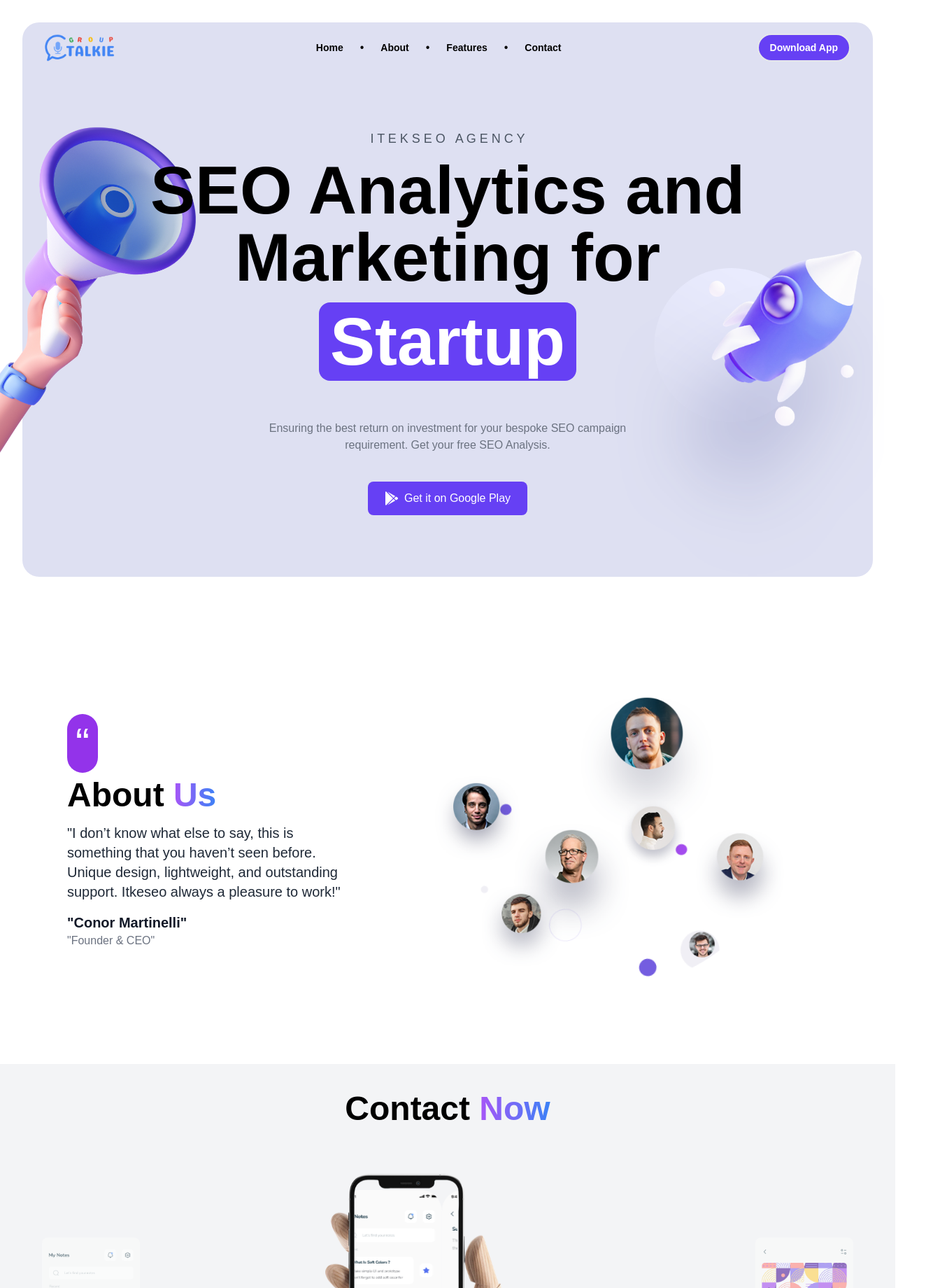
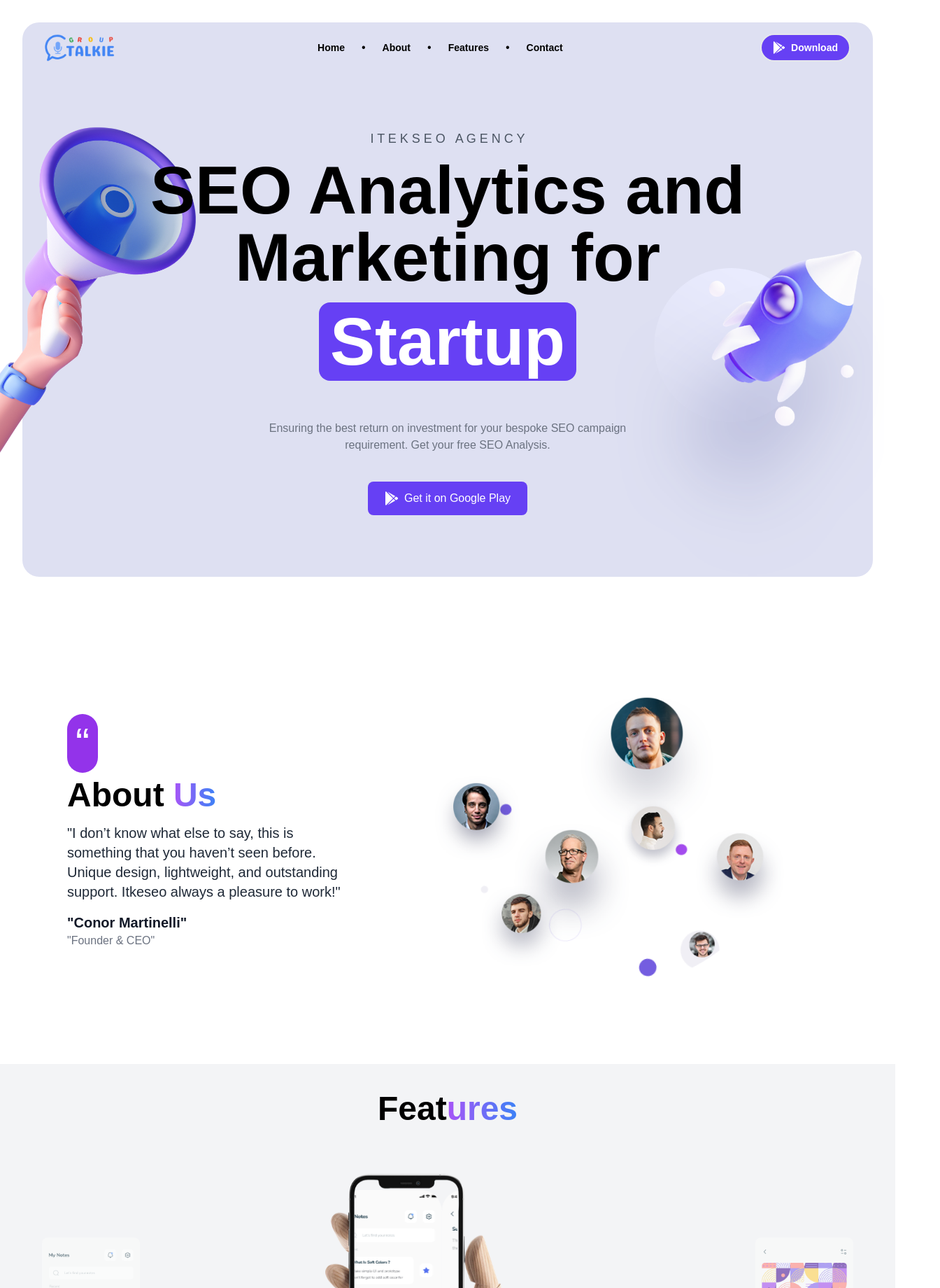
Before and after one commit to GAURAV1-ui/Clubhouse, a Next.js app: page / in a window 1280 px wide. Shown: the top 1840 px of the page at 70% size, 1344 px wide, since content can reach past the window. Built offline with nearby package versions, Linux system fonts and the light colour scheme.

Commit message:
Header updated

```diff
--- a/src/app/page.tsx
+++ b/src/app/page.tsx
@@ -24,8 +24,9 @@
         <Download />
       </section>
       <section id="contact">
-        <Contact/>
+        <Contact />
       </section>
+
       <Footer />
     </div>
   );
--- a/src/components/contact.tsx
+++ b/src/components/contact.tsx
@@ -35,7 +35,7 @@
         <h1 className="text-4xl md:text-5xl font-bold text-black leading-tight">
           Contact{" "}
           <span className="bg-gradient-to-r from-purple-500 to-blue-500 text-transparent bg-clip-text">
-            Now
+            Us
           </span>
         </h1>
         <p className="text-gray-700 mt-2">We will contact you within 24h.</p>
@@ -135,7 +135,7 @@
           <img
             src="/contact_message.png"
             alt="Small Decorative Right"
-            className="absolute top-6 -right-20 w-30 h-30 z-0 hidden md:block"
+            className="absolute top-6 -right-10 w-40 h-32 z-0 hidden md:block"
           />
         </div>
       </div>
--- a/src/components/hamburger-menu.tsx
+++ b/src/components/hamburger-menu.tsx
@@ -1,21 +1,27 @@
 import React, { useState } from "react";
+import { useRouter } from "next/router";
 import { motion, AnimatePresence } from "framer-motion";
 import NextLink from "next/link";
 import { Link } from "@/lib/types";
 import Hamburger from "hamburger-react";
+import { FaGooglePlay } from "react-icons/fa";
 
 type HamburgerMenuProps = { links: Link[] };
 
 const HamburgerMenu: React.FC<HamburgerMenuProps> = ({ links }) => {
   const [isOpen, setIsOpen] = useState(false);
+  const router = useRouter();
 
-  const handleScroll = (hash: string) => {
+  const handleNavigation = (hash: string) => {
     setIsOpen(false);
-    const target = document.querySelector(hash);
-    if (target) {
-      window.scrollTo({
-        top: target.getBoundingClientRect().top + window.scrollY - 80, // Adjust offset if needed
-        behavior: "smooth",
+
+    // If already on the home page, scroll to the section
+    if (router.pathname === "/") {
+      document.querySelector(hash)?.scrollIntoView({ behavior: "smooth" });
+    } else {
+      // Navigate to the home page first, then scroll after page loads
+      router.push(`/${hash.replace("#", "")}`).then(() => {
+        document.querySelector(hash)?.scrollIntoView({ behavior: "smooth" });
       });
     }
   };
@@ -29,20 +35,24 @@
             initial={{ x: -50, opacity: 0 }}
             animate={{ x: 0, opacity: 1 }}
           >
-            <img
-              src="/logo.png"
-              alt="Logo"
-              className="w-24 h-8"
-            />
+            <img src="/logo.png" alt="Logo" className="w-24 h-8" />
           </motion.div>
         </NextLink>
 
-        <motion.button
-          className="text-black p-2"
-          onClick={() => setIsOpen(!isOpen)}
-        >
-          <Hamburger toggled={isOpen} toggle={setIsOpen} size={20} />
-        </motion.button>
+        <div className="flex items-center gap-4">
+          <motion.button
+            className="flex items-center gap-2 px-4 py-2 font-semibold text-sm rounded-full border-2 bg-[#6640f4] transition hover:bg-[#500FE5] text-white"
+            initial={{ x: 50, opacity: 0 }}
+            animate={{ x: 0, opacity: 1 }}
+            onClick={() => document.getElementById("download")?.scrollIntoView({ behavior: "smooth" })}
+          >
+            <FaGooglePlay size={18} />
+          </motion.button>
+
+          <motion.button className="text-black p-2" onClick={() => setIsOpen(!isOpen)}>
+            <Hamburger toggled={isOpen} toggle={setIsOpen} size={20} />
+          </motion.button>
+        </div>
       </div>
 
       <AnimatePresence>
@@ -56,7 +66,7 @@
             {links.map((link) => (
               <button
                 key={link.hash}
-                onClick={() => handleScroll(link.hash)}
+                onClick={() => handleNavigation(link.hash)}
                 className="py-2 px-4 text-center text-gray-800 hover:text-blue-600 transition"
               >
                 {link.nameEng}
--- a/src/components/header.tsx
+++ b/src/components/header.tsx
@@ -1,72 +1,73 @@
 "use client";
 
-import React, { useState } from "react";
+import React, { useState, useEffect } from "react";
 import { motion } from "framer-motion";
 import { Link as ScrollLink } from "react-scroll";
 import NextLink from "next/link";
 import { Link } from "@/lib/types";
+import { FaGooglePlay } from "react-icons/fa";
 
 type HeaderProps = { links: Link[] };
 
 export default function Header({ links }: HeaderProps) {
-  const [isSidebarOpen, setIsSidebarOpen] = useState(false);
+  const [isSticky, setIsSticky] = useState(false);
+
+  useEffect(() => {
+    const handleScroll = () => {
+      setIsSticky(window.scrollY > 50);
+    };
+
+    window.addEventListener("scroll", handleScroll);
+    return () => {
+      window.removeEventListener("scroll", handleScroll);
+    };
+  }, []);
 
   return (
-    <>
-      <header className="hidden md:flex items-center justify-between w-full px-8 py-4">
-        <div className="flex items-center">
-          <NextLink href="/" passHref>
-            <motion.div
-              className="cursor-pointer"
-              initial={{ x: -50, opacity: 0 }}
-              animate={{ x: 0, opacity: 1 }}
-            >
-              <img
-                src="/logo.png"
-                alt="Logo"
-                className="w-30 h-10"
-              />
-            </motion.div>
-          </NextLink>
-        </div>
+    <header
+      className={`transition-all duration-300 z-50 ${
+        isSticky
+          ? "fixed top-0 left-0 w-full bg-white shadow-md py-3"
+          : "relative bg-transparent py-4"
+      }`}
+    >
+      <div className="hidden md:flex items-center justify-between w-full px-8">
+        <NextLink href="/" passHref>
+          <motion.div className="cursor-pointer" initial={{ x: -50, opacity: 0 }} animate={{ x: 0, opacity: 1 }}>
+            <img src="/logo.png" alt="Logo" className="w-30 h-10" />
+          </motion.div>
+        </NextLink>
 
-        <motion.ul
-          className="flex gap-6 items-center"
-          initial={{ y: -100, opacity: 0 }}
-          animate={{ y: 0, opacity: 1 }}
-        >
+        <motion.ul className="flex gap-6 items-center" initial={{ y: -100, opacity: 0 }} animate={{ y: 0, opacity: 1 }}>
           {links.map((link, index) => (
             <React.Fragment key={link.hash}>
-              <motion.li
-                initial={{ y: -100, opacity: 0 }}
-                animate={{ y: 0, opacity: 1 }}
-              >
+              <motion.li initial={{ y: -100, opacity: 0 }} animate={{ y: 0, opacity: 1 }}>
                 <ScrollLink
                   to={link.hash.replace("#", "")}
                   smooth={true}
                   duration={500}
+                  offset={-70}
+                  spy={true}
                   className="cursor-pointer hover:text-blue-600 transition text-black text-sm font-semibold"
                 >
                   {link.nameEng}
                 </ScrollLink>
               </motion.li>
-              {index < links.length - 1 && (
-                <span className="text-black">•</span>
-              )}
+              {index < links.length - 1 && <span className="text-black">•</span>}
             </React.Fragment>
           ))}
         </motion.ul>
 
         <motion.button
-          className="px-4 py-2 font-semibold text-sm rounded-full border-2 bg-[#6640f4] transition hover:bg-[#500FE5 ] text-white"
-          id="contact"
+          className="flex items-center gap-2 px-4 py-2 font-semibold text-sm rounded-full border-2 bg-[#6640f4] transition hover:bg-[#500FE5] text-white"
           initial={{ x: 50, opacity: 0 }}
           animate={{ x: 0, opacity: 1 }}
-          onClick={() => setIsSidebarOpen(true)}
+          onClick={() => document.getElementById("download")?.scrollIntoView({ behavior: "smooth" })}
         >
-          Download App
+          <FaGooglePlay size={18} />
+          Download
         </motion.button>
-      </header>
-    </>
+      </div>
+    </header>
   );
 }
--- a/src/components/scrollImage.tsx
+++ b/src/components/scrollImage.tsx
@@ -20,7 +20,6 @@
     return () => window.removeEventListener("resize", handleResize);
   }, []);
 
-  // Force re-render after component mount
   useEffect(() => {
     setLoaded(true);
   }, []);
@@ -43,17 +42,15 @@
 
   return (
     <div className="bg-gray-100 pt-10">
-      {/* Responsive Heading */}
       <h1 className="text-2xl sm:text-3xl md:text-5xl font-bold text-black text-center leading-snug sm:leading-tight px-4">
-        Contact{" "}
+        Feat
         <span className="bg-gradient-to-r from-purple-500 to-blue-500 text-transparent bg-clip-text">
-          Now
+          ures
         </span>
       </h1>
 
       <div className="flex items-center justify-center py-20 md:py-40 px-4">
         <div className="flex w-full max-w-[1200px] justify-between items-center">
-          {/* Left Preview Image */}
           <div className="w-[100px] md:w-[180px] flex justify-center">
             <img
               src={getPreviewImages(-1)}
@@ -62,9 +59,8 @@
             />
           </div>
 
-          {/* Main Phone Container */}
           <div className="relative w-[40%] max-w-[350px] h-auto flex justify-center items-center mx-4">
-            {/* Hand Holding Phone */}
+
             <img
               src="/hand.png"
               alt="Hand Holding Phone"
@@ -96,7 +92,6 @@
             </div>
           </div>
 
-          {/* Right Preview Image */}
           <div className="w-[100px] md:w-[180px] flex justify-center">
             <img
               src={getPreviewImages(1)}
--- a/src/lib/data.ts
+++ b/src/lib/data.ts
@@ -1,4 +1,4 @@
-import { Link, ProjectInfo } from "./types";
+import { Link } from "./types";
 
 export const links: Link[] = [
     {
```
Also changed, not shown: src/lib/types.ts (+0 -7 lines), public/contact_message.png.
